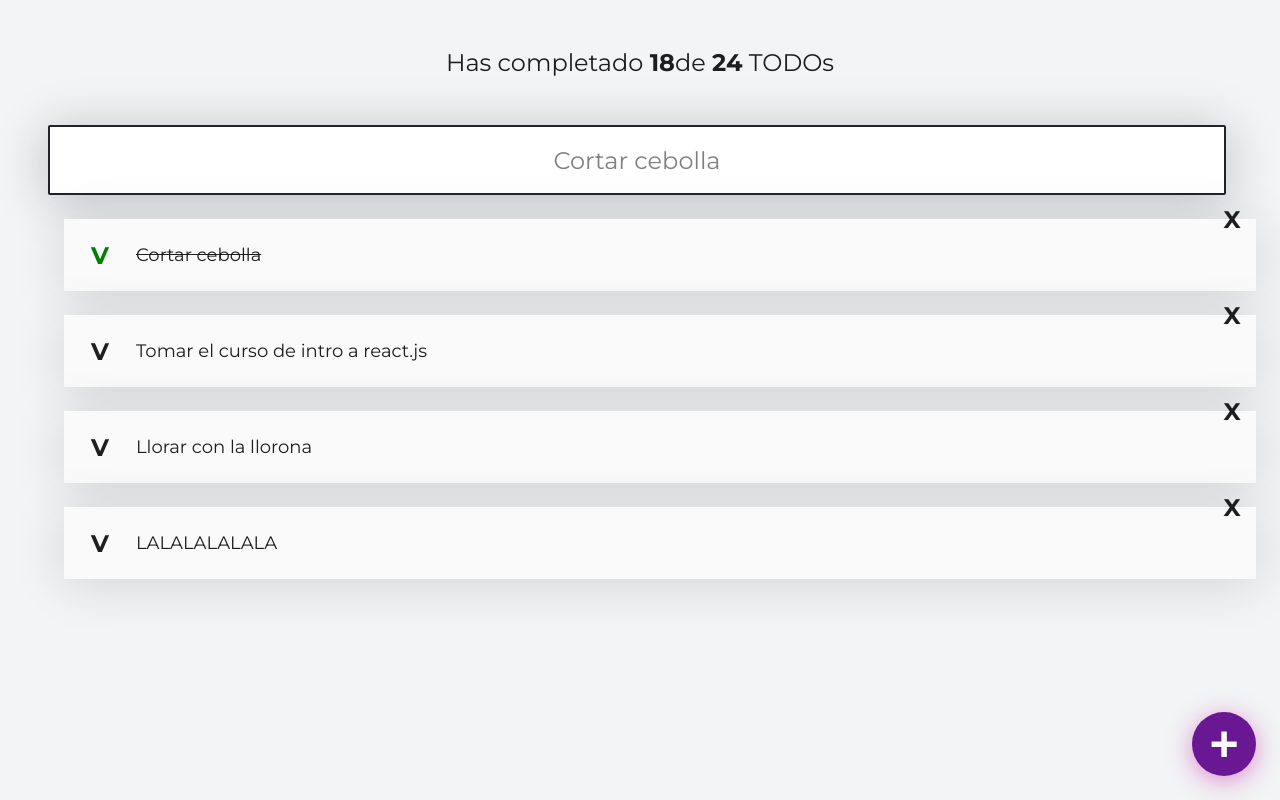
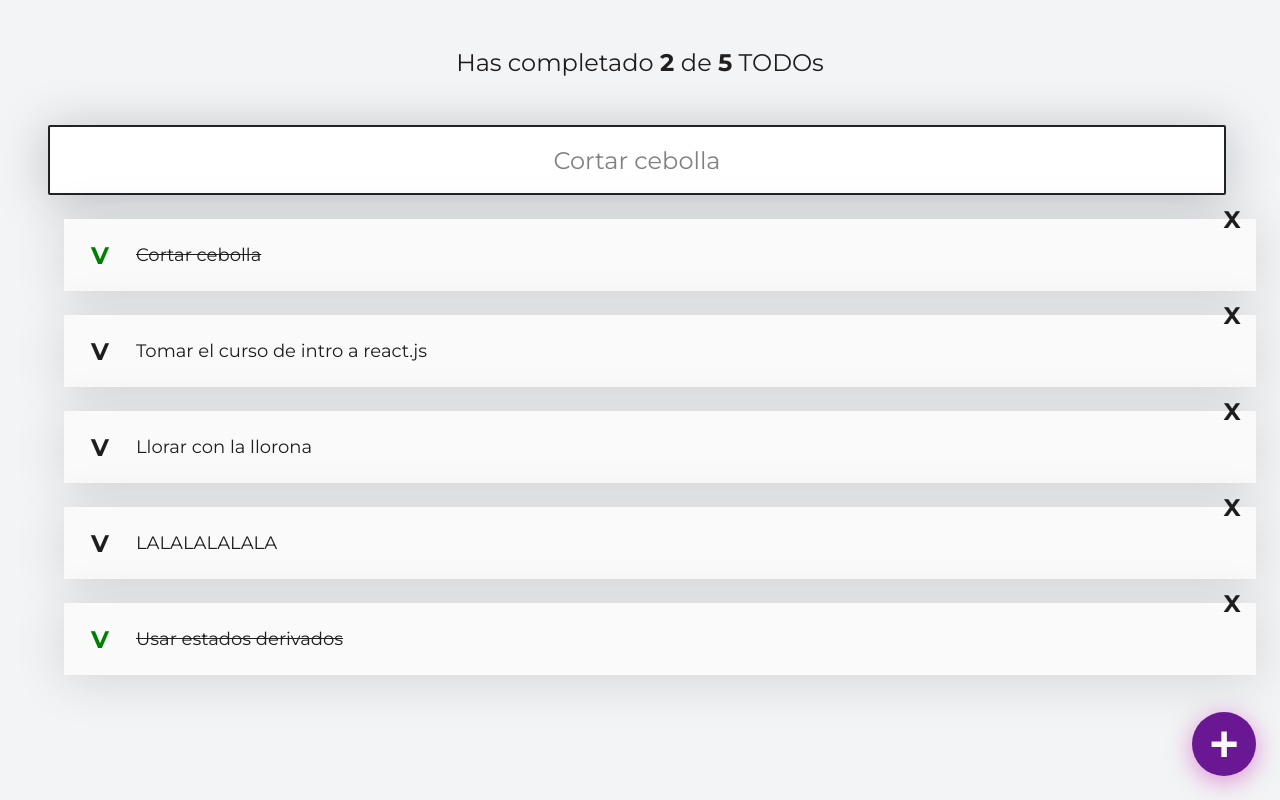
Before and after one commit to platzi/curso-react-intro, a React (Create React App) app: page / in a window 1280 px wide. Built offline with nearby package versions, Linux system fonts and the light colour scheme.

Commit message:
feat:filter, mark and delete TODOs

```diff
--- a/package.json
+++ b/package.json
@@ -4,6 +4,7 @@
   "dependencies": {
     "react": "^18",
     "react-dom": "^18",
+    "react-icons": "^4.10.1",
     "react-scripts": "5.0.1",
     "web-vitals": "^2.1.4"
   },
--- a/src/App.js
+++ b/src/App.js
@@ -10,20 +10,55 @@ const defaultTodos = [
   { text: "Tomar el curso de intro a react.js", completed: false },
   { text: "Llorar con la llorona", completed: false },
   { text: "LALALALALALA", completed: false },
+  { text: "Usar estados derivados", completed: true },
 ];
 
 function App() {
+  const [todos, setTodos] = React.useState(defaultTodos);
+  const [searchValue, setSearchValue] = React.useState("");
+
+  const completedTodos = todos.filter((todo) => !!todo.completed).length;
+  const totalTodos = todos.length;
+
+  const searchedTodos = todos.filter((todo) => {
+    const todoText = todo.text.toLocaleLowerCase();
+    const searchText = searchValue.toLocaleLowerCase();
+   return todoText.includes(searchText);
+  });
+
+  const completeTodo = (text) => {
+    const newTodos = [...todos];
+    const todoIndex = todos.findIndex(
+      (todo) => todo.text === text
+    );
+    newTodos[todoIndex].completed = !newTodos[todoIndex].completed;
+    setTodos(newTodos);
+  };
+
+  const deleteTodo =(text) => {
+    const newTodos = todos.filter(
+      (todo) => todo.text != text
+    );
+    setTodos(newTodos);
+  }
+
   return (
     <>
-      <TodoCounter completed={18} total={24} />
-      <TodoSearch />
+      <TodoCounter completed={completedTodos} total={totalTodos} />
+      <TodoSearch searchValue={searchValue} setSearchValue={setSearchValue} />
 
       <TodoList>
-        {defaultTodos.map((todo) => (
+        {searchedTodos.map((todo) => (
           <TodoItem
             key={todo.text}
             text={todo.text}
             completed={todo.completed}
+            onComplete={
+              () => completeTodo(todo.text)
+            }
+            onDelete={
+              () => deleteTodo(todo.text)
+            }
           />
         ))}
       </TodoList>
--- a/src/TodoCounter.js
+++ b/src/TodoCounter.js
@@ -2,10 +2,18 @@ import './TodoCounter.css';
 
 function TodoCounter({ total, completed }) {
   return (
-    <h1 className='TodoCounter'>
-        Has completado <span>{completed}</span>
-        de <span>{total}</span> TODOs
-    </h1>
+
+    total === completed ?
+
+      <h1 className='TodoCounter'>Felicidades, ya no tienes tareas pendientes!! 🥳🎉🎉</h1>
+
+      :
+
+      <h1 className='TodoCounter'>
+          Has completado <span>{completed} </span>
+          de <span>{total}</span> TODOs
+      </h1>
+
   )
 }
 
--- a/src/TodoItem.js
+++ b/src/TodoItem.js
@@ -1,15 +1,31 @@
 import './TodoItem.css';
+import { IconName } from "react-icons/bs";
 
-function TodoItem(props) {
+function TodoItem({
+  completed,
+  text,
+  onComplete,
+  onDelete,
+}) {
     return (
       <li className='TodoItem'>
-        <span className={`Icon Icon-check
-         ${props.completed && "Icon-check--active"}`}>V</span>
+        <span
+          className={`Icon Icon-check
+          ${completed && "Icon-check--active"}`}
+          onClick={onComplete}
+         >
+          V
+         </span>
         <p className={`TodoItem-p
-         ${props.completed && "TodoItem-p--complete"}`}>
-          {props.text}
+         ${completed && "TodoItem-p--complete"}`}>
+          {text}
         </p>
-        <span className='Icon Icon-delete'>X</span>
+        <span
+          className='Icon Icon-delete'
+          onClick={onDelete}
+        >
+         X
+        </span>
       </li>
     )
   }
--- a/src/TodoSearch.js
+++ b/src/TodoSearch.js
@@ -1,13 +1,10 @@
 import React from 'react';
 import './TodoSearch.css';
 
-function TodoSearch() {
-    const [searchValue, setSearchValue] = React.
-    useState('');
-
-    console.log('los usuarios buscan TODOs de'
-     + searchValue);
-
+function TodoSearch({
+  searchValue,
+  setSearchValue,
+}) {
     return (
       <input
         className='TodoSearch'
```
Also changed, not shown: 1 other file (tests, documents, lock files or other folders).
